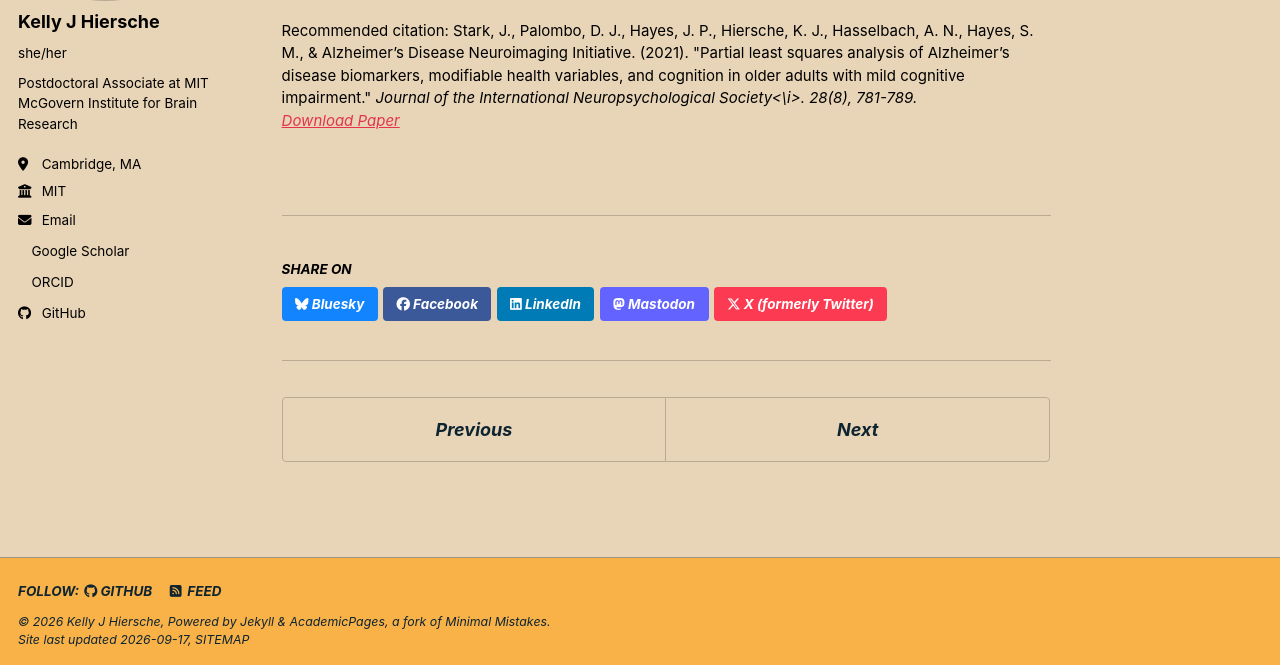
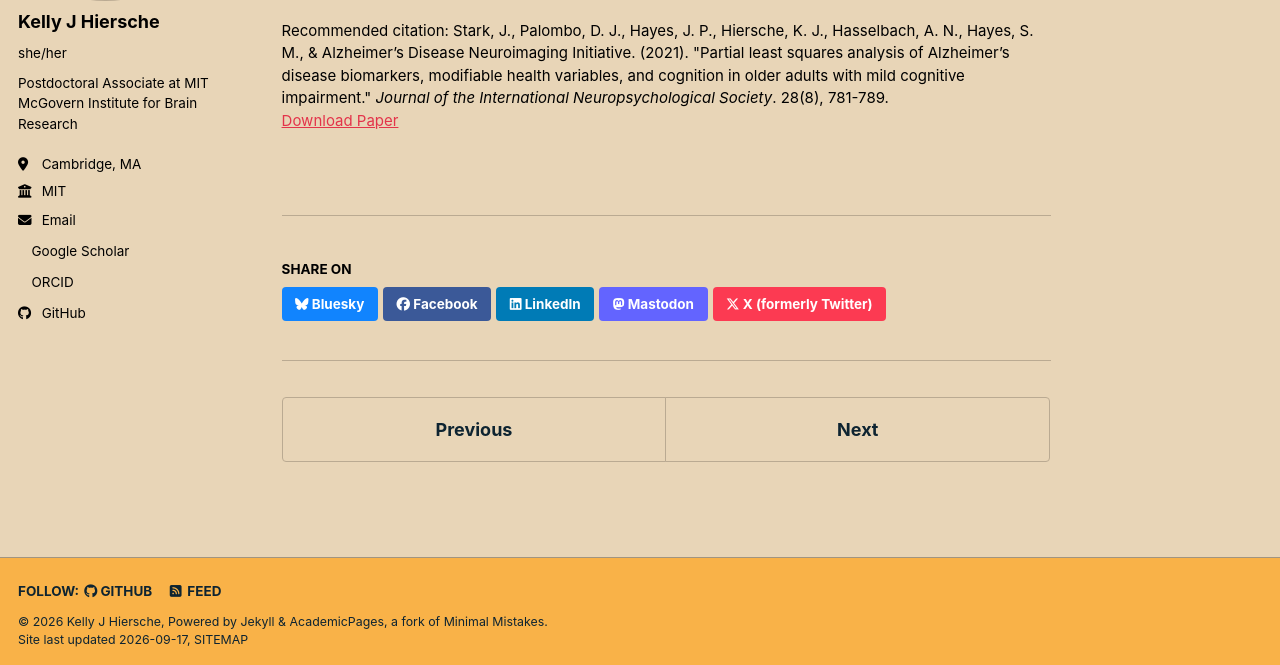
Before and after one commit to kellyjhiersche/kellyjhiersche.github.io, a Jekyll site: the page built from _publications/2021-10-19-PLS-AD-Biomarkers.md, in a window 1280 px wide. Shown: the part 232-897 px from the top of the page. Built offline with Jekyll 4.4.1, drawn with Linux system fonts in a browser that asks for light colours; a style sheet for code colours, icons or effects is not loaded.

```diff
--- a/_publications/2021-10-19-PLS-AD-Biomarkers.md
+++ b/_publications/2021-10-19-PLS-AD-Biomarkers.md
@@ -6,5 +6,5 @@ permalink: /publication/2021-10-19-PLS-AD-Biomarkers
 date: 2021-10-19
 venue: 'Journal of the International Neuropsychological Society'
 paperurl: 'https://www.cambridge.org/core/journals/journal-of-the-international-neuropsychological-society/article/abs/partial-least-squares-analysis-of-alzheimers-disease-biomarkers-modifiable-health-variables-and-cognition-in-older-adults-with-mild-cognitive-impairment/C4F110CBC79AEB9855852A946267F444'
-citation: 'Stark, J., Palombo, D. J., Hayes, J. P., Hiersche, K. J., Hasselbach, A. N., Hayes, S. M., & Alzheimer’s Disease Neuroimaging Initiative. (2021). &quot;Partial least squares analysis of Alzheimer’s disease biomarkers, modifiable health variables, and cognition in older adults with mild cognitive impairment.&quot; <i>Journal of the International Neuropsychological Society<\i>. 28(8), 781-789.'
+citation: 'Stark, J., Palombo, D. J., Hayes, J. P., Hiersche, K. J., Hasselbach, A. N., Hayes, S. M., & Alzheimer’s Disease Neuroimaging Initiative. (2021). &quot;Partial least squares analysis of Alzheimer’s disease biomarkers, modifiable health variables, and cognition in older adults with mild cognitive impairment.&quot; <i>Journal of the International Neuropsychological Society</i>. 28(8), 781-789.'
 ---
```
